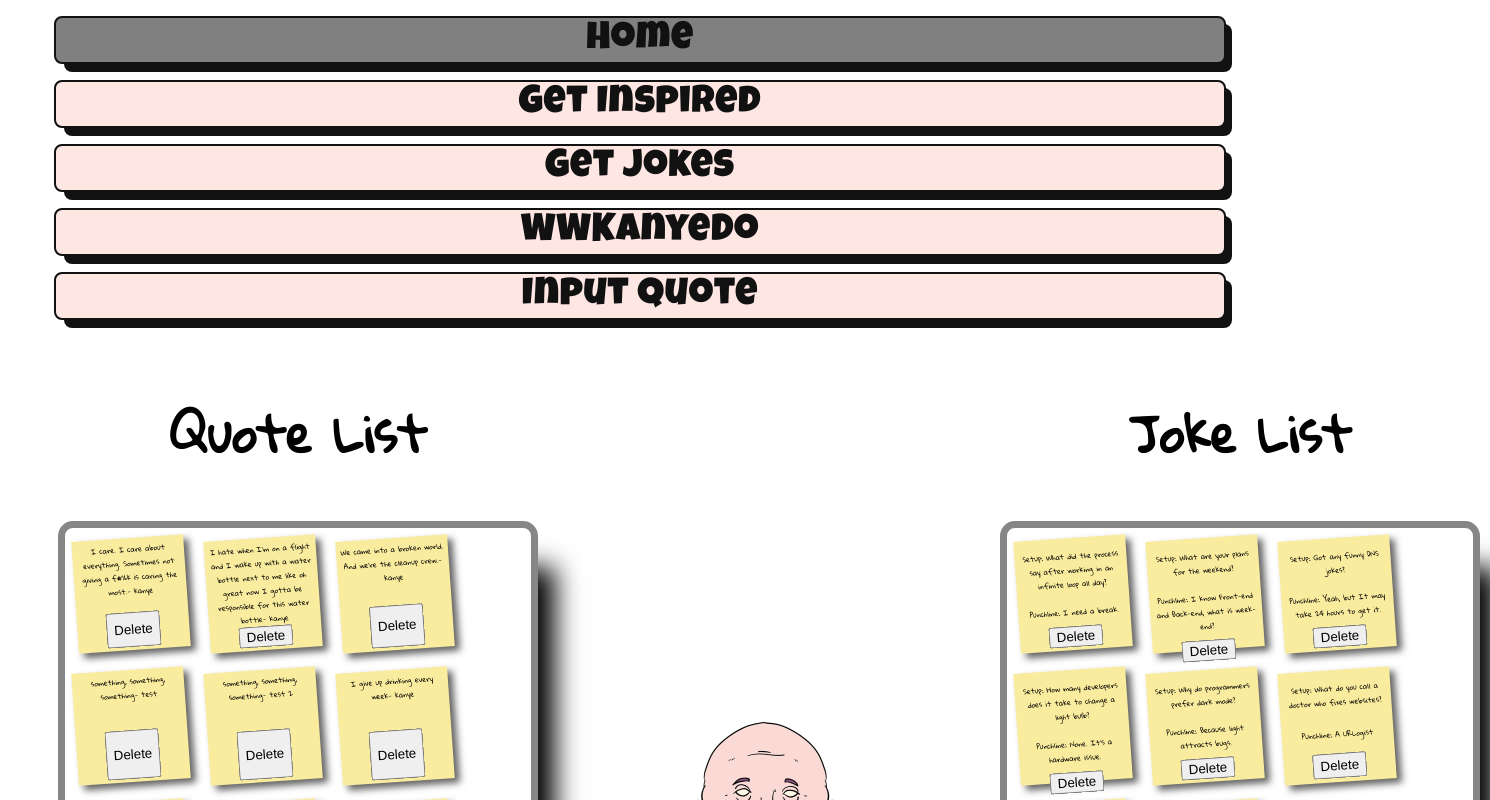
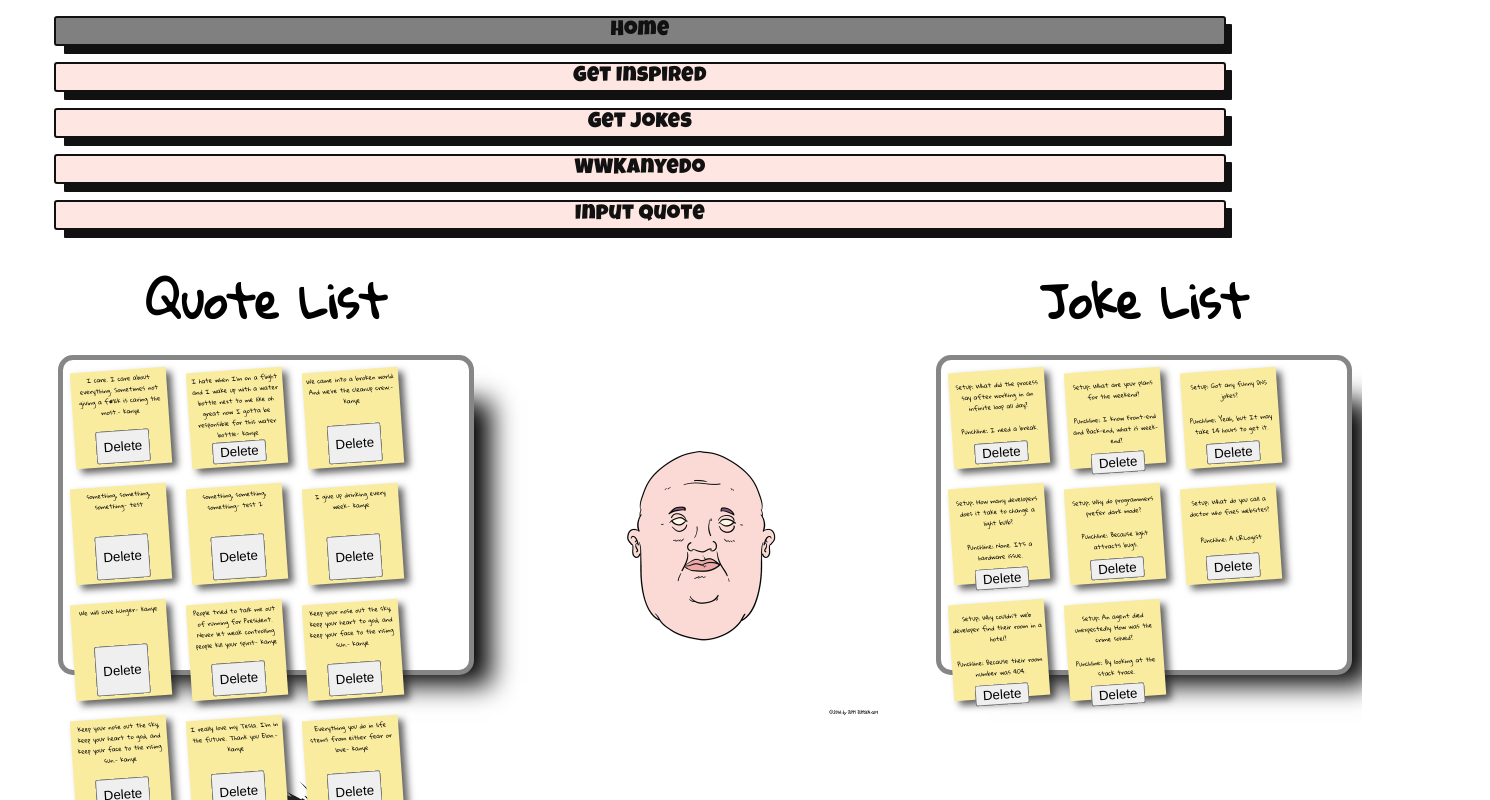
Before and after one commit to ChloeCCPeng/Energy-Booster, a React (Create React App) app: page / in a window 1280 px wide. Shown: the top 800 px of the page, 1490 px wide, since content can reach past the window. Built offline with nearby package versions, Linux system fonts and the light colour scheme; data requests are answered from the project's data file.

Commit message:
css completed

```diff
--- a/public/index.html
+++ b/public/index.html
@@ -36,6 +36,7 @@
     <div id="root"></div>
 
     <img src="./Monkey.png" alt="monkey">
+
     <!--
       This HTML file is a template.
       If you open it directly in the browser, you will see an empty page.
--- a/src/index.css
+++ b/src/index.css
@@ -1,19 +1,22 @@
+
+
+
 a {
   align-items: center;
   background-color: #fee6e3;
   border: 2px solid #111;
-  border-radius: 8px;
+  border-radius: 3px;
   box-sizing: border-box;
   color: #111;
   cursor: pointer;
   display: flex;
   font-family: Inter,sans-serif;
-  font-size: 16px;
-  height: 48px;
+  font-size: 10px;
+  height: 30px;
   justify-content: center;
-  line-height: 24px;
+  line-height: 20px;
   max-width: 100%;
-  padding: 0 25px;
+  padding: 25px;
   position: relative;
   text-align: center;
   text-decoration: none;
@@ -24,10 +27,10 @@
 
 a:after {
   background-color: #111;
-  border-radius: 8px;
+  border-radius: 1px;
   content: "";
   display: block;
-  height: 48px;
+  height: 30px;
   left: 0;
   width: 100%;
   position: absolute;
@@ -41,23 +44,29 @@
   transform: translate(0, 0);
 }
 
-.button-56:active {
+a:active {
   background-color: #ffdeda;
   outline: 0;
 }
 
-.button-56:hover {
+a:hover {
   outline: 0;
 }
 
 @media (min-width: 768px) {
-  .button-56 {
+  a {
     padding: 0 40px;
   }
 }
 
+h2{
+  font-size: 45px;
+  margin: 0;
+}
+
+ @-webkit-keyframes h2 {0%{letter-spacing:-.5em;opacity:0}40%{opacity:.6}100%{opacity:1}}@keyframes tracking-in-expand{0%{letter-spacing:-.5em;opacity:0}40%{opacity:.6}100%{opacity:1}}
+
 body {
-
   margin-top: 10;
   font-family: -apple-system, BlinkMacSystemFont, 'Segoe UI', 'Roboto', 'Oxygen',
     'Ubuntu', 'Cantarell', 'Fira Sans', 'Droid Sans', 'Helvetica Neue',
@@ -83,7 +92,7 @@
 }
 
 div a {
-  font-size: 3vw; /* 20px */
+  font-size: 1.65vw; /* 20px */
   font-family: 'Luckiest Guy', cursive;
   letter-spacing: 0.02em;
   text-decoration-line: none;
@@ -105,38 +114,38 @@
   max-width: 350px;
   width: 30%;
   height: 30%;
-  margin: 25% 3% 3%;
+  margin: 10% 3% 3%;
 
 }
 
 
 .whiteboard-quote{
-  border: 7px solid rgb(134, 134, 134);
+  border: 5px solid rgb(134, 134, 134);
   background: #fff;
   box-shadow: rgba(3, 3, 3, 1) 35px 28px 25px -18px;
   box-sizing: border-box;
   border-radius: 15px;
   display: flex;
   flex-wrap: wrap;
-  width: 15em;
-  height: 11em;
+  width: 13em;
+  height: 10em;
   margin-left: 10px;
 }
 .whiteboard-joke{
-  border: 7px solid rgb(134, 134, 134);
+  border: 5px solid rgb(134, 134, 134);
   background: #fff;
   box-shadow: rgba(3, 3, 3, 1) 35px 28px 25px -18px;
   box-sizing: border-box;
   border-radius: 15px;
   display: flex;
   flex-wrap: wrap;
-  width: 15em;
-  height: 11em;
+  width: 13em;
+  height: 10em;
   right: 0;
 }
 /* stickynotes */
 .whiteboard-joke>div, .whiteboard-quote>div{
-  font-size: 7px;
+  font-size: 6px;
   display: flex;
   flex-wrap: wrap;
   justify-content: center;
@@ -156,8 +165,6 @@
 }
 
 .bouncy{
-  font-size: 3vw; /* 20px */
-
 	animation-name: bouncy;
 	-webkit-animation-name: bouncy;
 
```
Also changed, not shown: src/App.js (+0 -21 lines), 1 other file (tests, documents, lock files or other folders).
